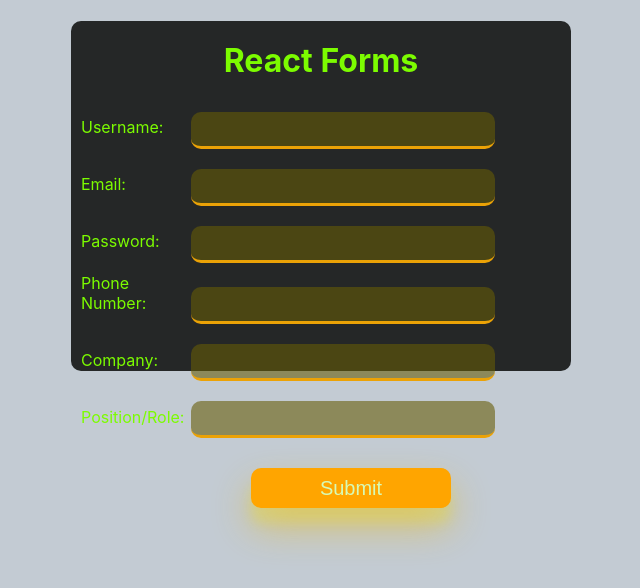
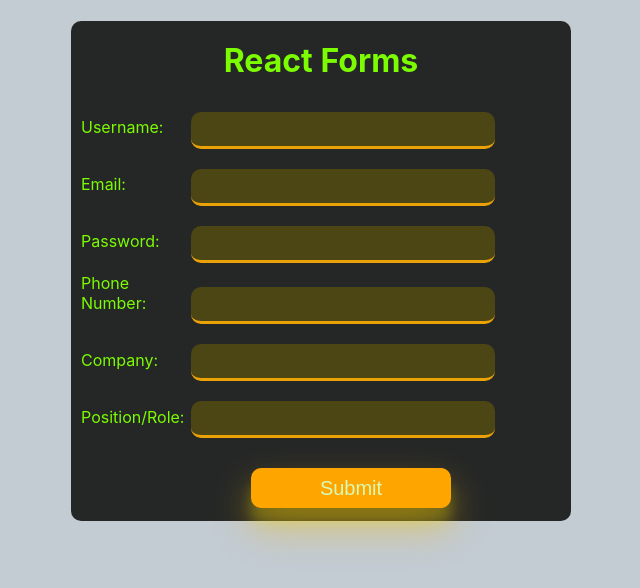
Before and after one commit to shawlycode/react-form-practice, a React (Create React App) app: page / in a window 1280 px wide. Shown: the top 588 px of the page, without its empty margins (319-959 px from the left). Built offline with nearby package versions, Linux system fonts and the light colour scheme.

Commit message:
added more styles

```diff
--- a/src/App.css
+++ b/src/App.css
@@ -11,7 +11,7 @@ body{
   color: lawngreen;
   margin: auto;
   max-width: 500px;
-  height: 350px;
+  height: 500px;
 }
 h1{
  padding-top: 20px;
```
